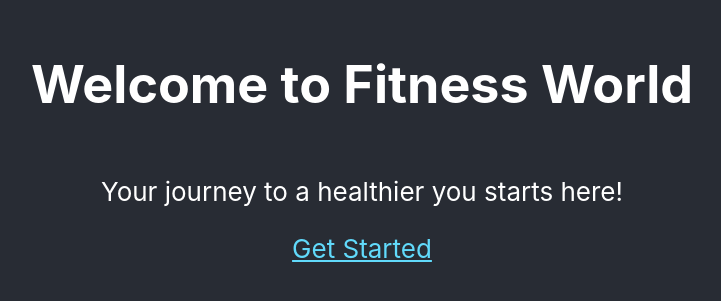
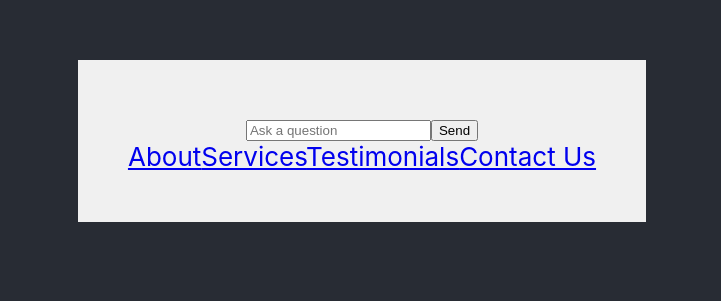
Before and after one commit to iamanishsrivastava/FitNav, a React (Create React App) app: page / in a window 1280 px wide. Shown: the part 259-560 px from the top of the page, without its empty margins (278-999 px from the left). Built offline with nearby package versions, Linux system fonts and the light colour scheme.

Commit message:
Boilerplate for all the sections created

```diff
--- a/src/App.js
+++ b/src/App.js
@@ -1,20 +1,15 @@
 import logo from './logo.svg';
 import './App.css';
+
+import React from 'react';
+import './App.css';
+import Home from './Home';
 
 function App() {
   return (
     <div className="App">
       <header className="App-header">
-        <h1>Welcome to Fitness World</h1>
-        <p>Your journey to a healthier you starts here!</p>
-        <a
-          className="App-link"
-          href="#"
-          target="_blank"
-          rel="noopener noreferrer"
-        >
-          Get Started
-        </a>
+        <Home />
       </header>
     </div>
   );
--- /dev/null
+++ b/src/Home.css
@@ -0,0 +1,18 @@
+/* Home.css */
+.home {
+    background-color: #f0f0f0;
+    padding: 50px;
+    text-align: center;
+  }
+
+  /* Style for heading */
+  .home h2 {
+    font-size: 2rem;
+    color: #333;
+  }
+
+  /* Style for paragraph */
+  .home p {
+    font-size: 1.2rem;
+    color: #666;
+  }
--- /dev/null
+++ b/src/Home.js
@@ -0,0 +1,36 @@
+import React from 'react';
+import './Home.css'; // Import your Home section CSS file
+
+function Home() {
+  return (
+    <section className="home">
+      <div className="home-content">
+        <div className="left-section">
+        {
+            /* workout images and AI chat bot*/
+
+        }
+        </div>
+        <div className="right-section">
+          <div className="chat-container">
+            {
+            /* Display chat messages here */
+            }
+          </div>
+          <div className="input-container">
+            <input type="text" placeholder="Ask a question" />
+            <button>Send</button>
+          </div>
+        </div>
+      </div>
+      <div className="section-links">
+        <a href="#about">About</a>
+        <a href="#services">Services</a>
+        <a href="#testimonials">Testimonials</a>
+        <a href="#contact">Contact Us</a>
+      </div>
+    </section>
+  );
+}
+
+export default Home;
```
Also changed, not shown: src/About.css (added, +17 -0 lines), src/About.js (added, +13 -0 lines), src/Contact.css (added, +17 -0 lines), src/Contact.js (added, +13 -0 lines), src/Services.css (added, +17 -0 lines), src/Services.js (added, +12 -0 lines), src/Testimonials.css (added, +17 -0 lines), src/Testimonials.js (added, +13 -0 lines).
